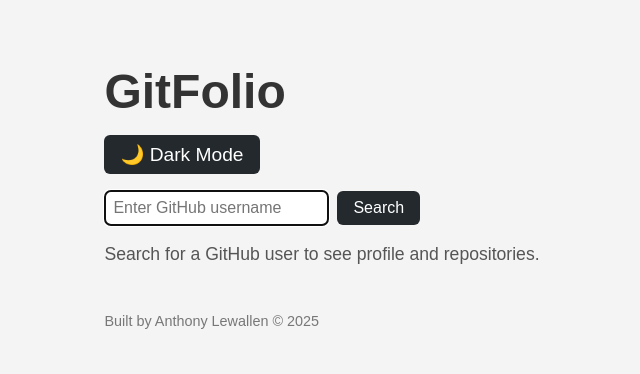
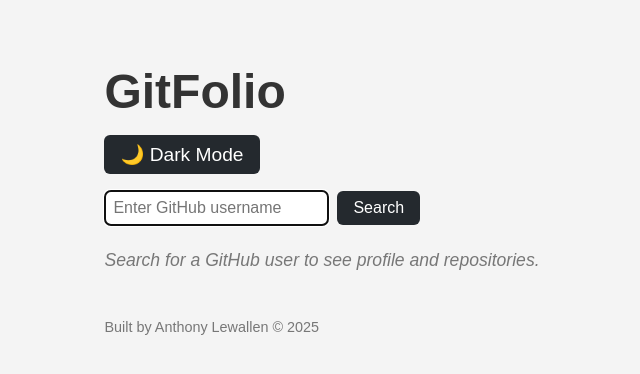
Before and after one commit to LewallenAE/gitfolio, a React (Create React App) app: page / in a window 1280 px wide. Shown: the top 374 px of the page, without its empty margins (318-958 px from the left). Built offline with nearby package versions, Linux system fonts and the light colour scheme.

Commit message:
Update gitfolioStyles.css
Style upgrades

```diff
--- a/src/gitfolioStyles.css
+++ b/src/gitfolioStyles.css
@@ -177,3 +177,31 @@ li {
 .dark-mode .last-updated {
   color: #bbb;
 }
+
+.container {
+  transition: background-color 0.5s ease, color 0.5s ease;
+}
+
+.dark-mode p {
+  color: #ccc;
+}
+
+.dark-mode h3 {
+  color: #ddd;
+}
+
+.status-message {
+  text-align: center;
+  font-style: italic;
+  color: #777;
+  margin-top: 1.5rem;
+}
+
+.dark-mode .status-message {
+  color: #aaa;
+}
+
+.status-message[role="alert"] {
+  color: #d9534f; /* Bootstrap-style red */
+  font-weight: bold;
+}
```
